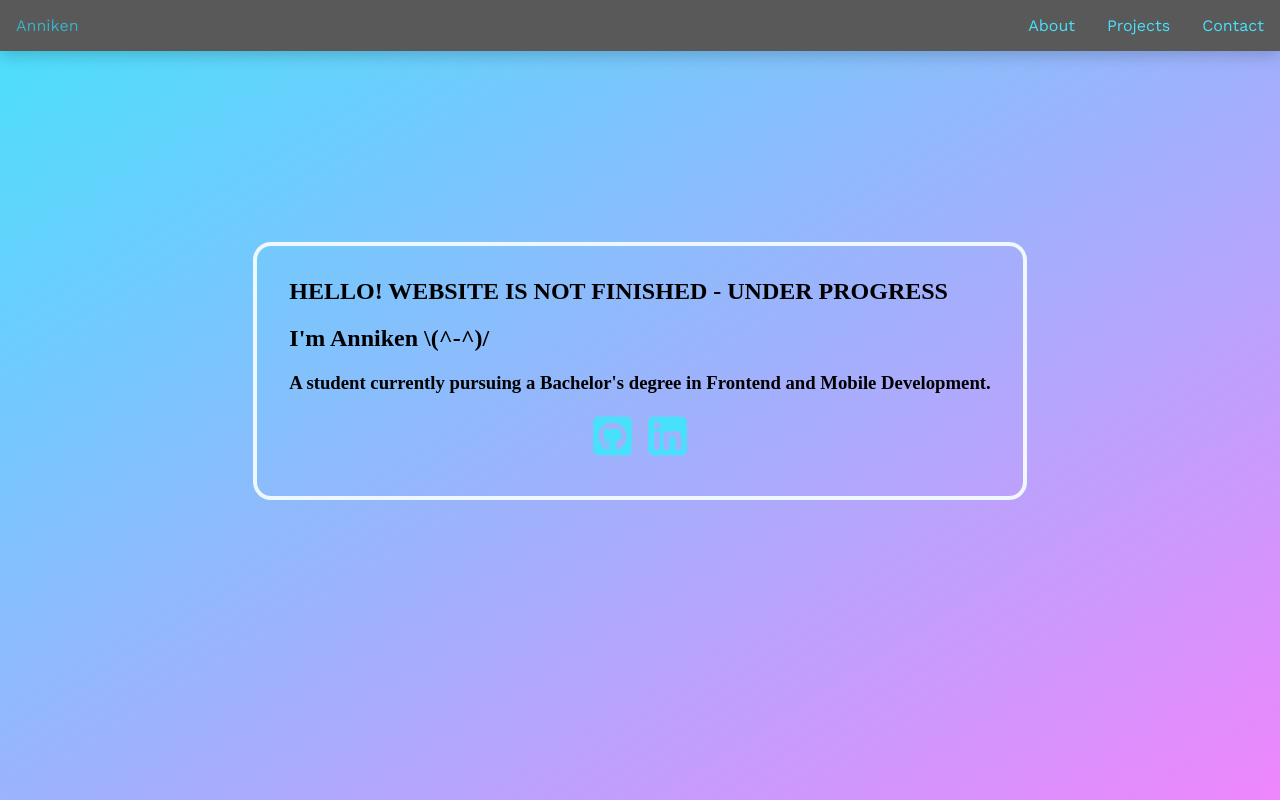
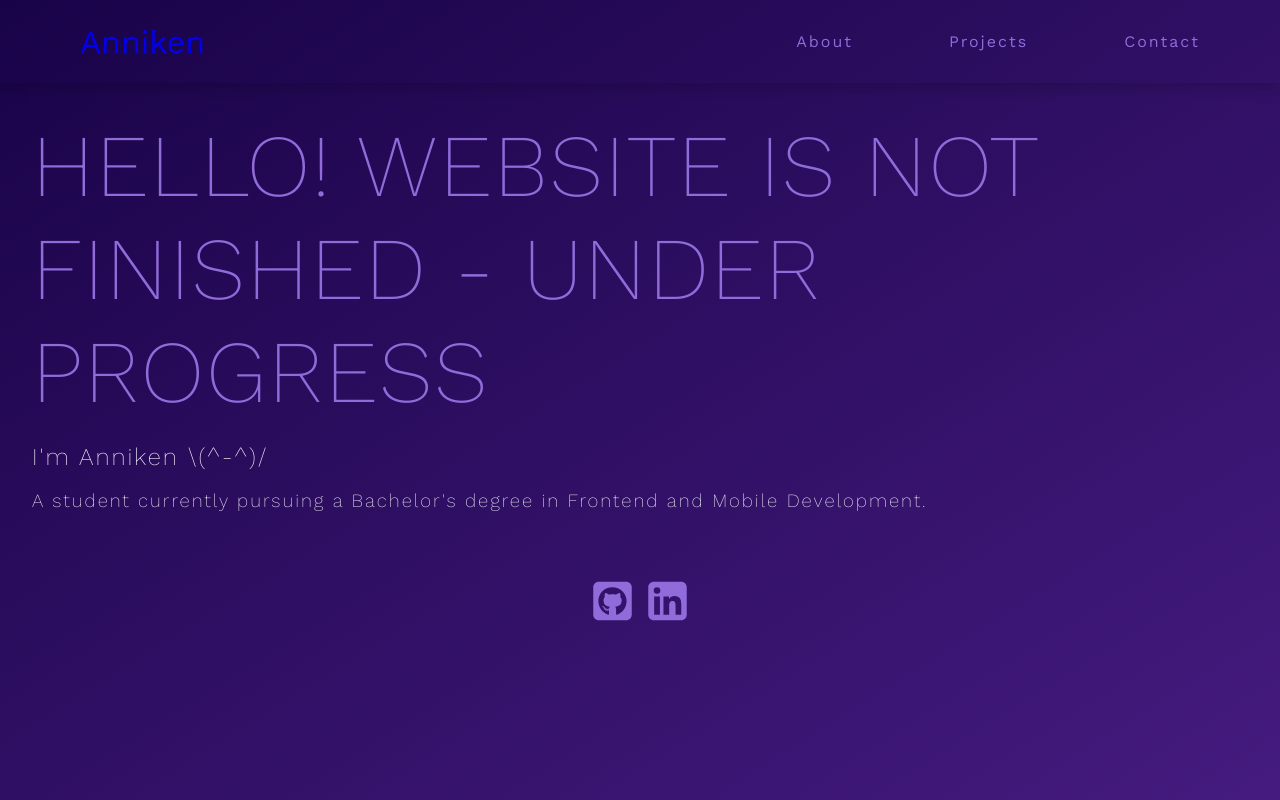
Before and after one commit to AnnikenJE/annikenje-website, a React (Vite) app: page / in a window 1280 px wide. Built offline with nearby package versions, Linux system fonts and the light colour scheme.

Commit message:
update on home

```diff
--- a/src/components/icons/SocialMediaIcons.css
+++ b/src/components/icons/SocialMediaIcons.css
@@ -1,5 +1,5 @@
 .social-media-icons {
-  font-size: 24px;
+  font-size: 44px;
 }
 
 .social-media-icons a {
--- a/src/components/layout/MainHeader.css
+++ b/src/components/layout/MainHeader.css
@@ -1,4 +1,3 @@
 .main-header {
   box-shadow: var(--base-shadow);
-  background-color: var(--background-color);
 }
--- a/src/components/layout/MainNavigation.css
+++ b/src/components/layout/MainNavigation.css
@@ -11,19 +11,29 @@
   justify-content: flex-end;
 }
 
+.main-navigation__list li {
+  display: flex;
+  justify-content: center;
+}
+
 .logo {
   padding: 1rem;
-  font-family: var(--logo-font);
-  font-size: 16px;
+  font-family: var(--main-font);
+  font-weight: var(--font-weight);
+  font-size: 32px;
   text-decoration: none;
+  margin-left: 4rem;
 }
 
 .main-navigation__item {
   padding: 1rem;
   font-size: 16px;
   font-family: var(--main-font);
+  font-weight: var(--font-weight);
+  letter-spacing: var(--letter-spacing);
   text-decoration: none;
   color: var(--link-color);
+  margin-right: 4rem;
 }
 
 /*
--- a/src/components/layout/MainNavigation.tsx
+++ b/src/components/layout/MainNavigation.tsx
@@ -1,5 +1,6 @@
 import { Link } from "react-router-dom";
 import "./MainNavigation.css";
+import SocialMediaIcons from "../icons/SocialMediaIcons";
 
 const MainNavigation = () => {
   return (
--- a/src/main.css
+++ b/src/main.css
@@ -3,10 +3,15 @@
       Main colors
   */
 
-  --main-color: #48e1fc;
+  --main-color: #8F6CD9;
+  --txt-color: #f6f5fb;
 
-  --background-image: linear-gradient(to bottom right, var(--main-color), rgb(238, 134, 252));
-  --background-color: #595959;
+  --background-image: linear-gradient(
+    to bottom right,
+    #190348,
+    #451b7f
+  );
+  --background-color: #140732;
 
   /*
       Link color
@@ -18,7 +23,8 @@
       Fonts
   */
   --main-font: "Work Sans", sans-serif;
-  --logo-font: "Work Sans", sans-serif;
+  --font-weight: 400;
+  --letter-spacing: 2px;
 
   /*
       Shadows
--- a/src/pages/HomePage.css
+++ b/src/pages/HomePage.css
@@ -7,11 +7,11 @@
 }
 
 .introduction-section {
-  border: 4px;
-  border-color: aliceblue;
-  border-style: solid;
-  border-radius: 18px;;
+  border: 1px;
+  border-radius: 18px;
   padding: 2rem;
+  font-family: var(--main-font);
+  letter-spacing: var(--letter-spacing);
 }
 
 /*
@@ -20,12 +20,17 @@
 
 .heading {
   margin: 0;
+  font-weight: 200;
+  color: var(--main-color);
+  font-size: 88px;
 }
 
 .introduction {
+  font-weight: calc(var(--font-weight) * 0.5);
+  color: var(--txt-color);
 }
 
 .social-media-icons {
+  margin: 4rem;
   text-align: center;
-  font-size: 44px;
 }
```
